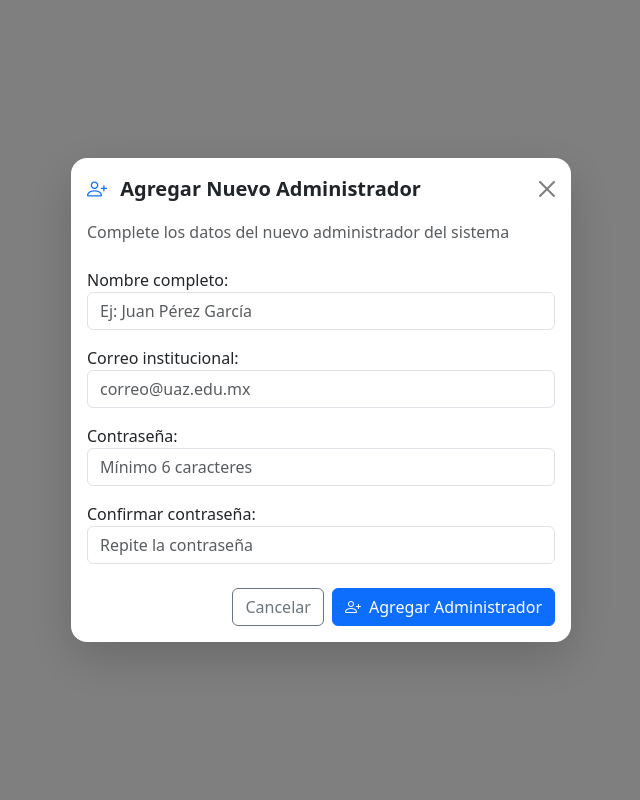
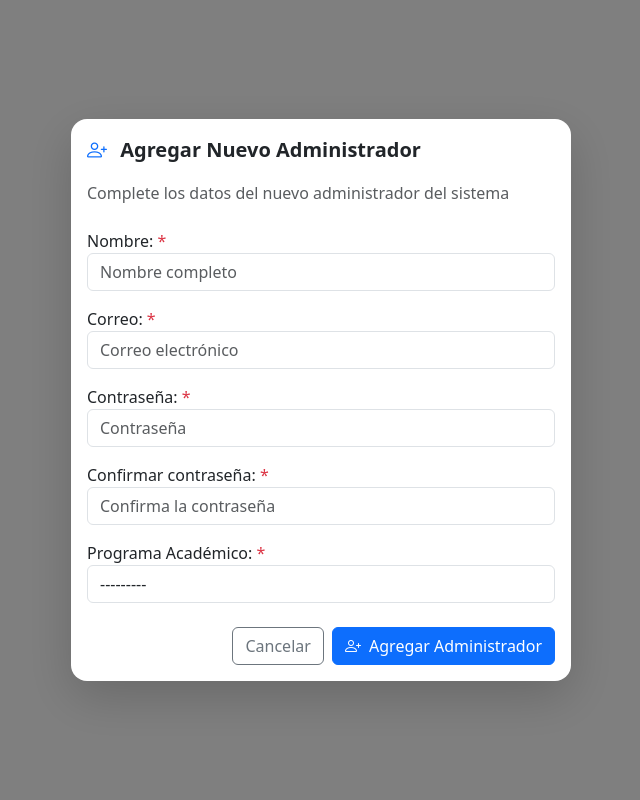
Before and after one commit to MJavoso/InfraUAZ, a Django app: page /registro-admin/ in a window 1280 px wide. Shown: the whole page, without its empty margins (319-959 px from the left). Run offline with Django 5.2, Linux system fonts and the light colour scheme; data comes from the database, SQL or seed files in the repository; parts of the project's set-up code (start-up, migrations or seed data) failed here and were passed over.

Commit message:
Cuadro de dialogo CU-08 hecho.

```diff
--- a/InfraUAZ/usuarios/forms.py
+++ b/InfraUAZ/usuarios/forms.py
@@ -2,6 +2,7 @@
 from .validators import validar_correo_uaz
 from .models import Denunciante, Usuario, Administrador
 from django.core.exceptions import ValidationError
+from denuncias.models import ProgramaAcademico
 
 class DenuncianteForm(forms.Form):
     nombre = forms.CharField(
@@ -105,62 +106,61 @@
 
 #agregar administrador
 class AdministradorForm(forms.Form):
+    correo = forms.EmailField(
+        label="Correo",
+        widget=forms.EmailInput(attrs={'class': 'form-control', 'placeholder': 'Correo electrónico'})
+    )
     nombre = forms.CharField(
+        label="Nombre",
         max_length=100,
-        label='Nombre completo',
-        widget=forms.TextInput(attrs={
-            "class": "form-control",
-            "placeholder": "Ej: Juan Pérez García"
-        })
-    )
-    correo = forms.EmailField(
-        label='Correo institucional',
-        widget=forms.EmailInput(attrs={
-            "class": "form-control",
-            "placeholder": "correo@uaz.edu.mx"
-        })
+        widget=forms.TextInput(attrs={'class': 'form-control', 'placeholder': 'Nombre completo'})
     )
     contrasena = forms.CharField(
-        label='Contraseña',
-        min_length=6,
-        widget=forms.PasswordInput(attrs={
-            "class": "form-control",
-            "placeholder": "Mínimo 6 caracteres"
-        })
+        label="Contraseña",
+        widget=forms.PasswordInput(attrs={'class': 'form-control', 'placeholder': 'Contraseña'})
     )
     confirmar_contrasena = forms.CharField(
-        label='Confirmar contraseña',
-        min_length=6,
-        widget=forms.PasswordInput(attrs={
-            "class": "form-control",
-            "placeholder": "Repite la contraseña"
-        })
+        label="Confirmar contraseña",
+        widget=forms.PasswordInput(attrs={'class': 'form-control', 'placeholder': 'Confirma la contraseña'})
+    )
+    programa_academico = forms.ModelChoiceField(
+        label="Programa Académico",
+        queryset=ProgramaAcademico.objects.all(),
+        widget=forms.Select(attrs={'class': 'form-control'})
     )
 
     def clean(self):
+        #Validar que las contraseñas coincidan
         cleaned_data = super().clean()
         contrasena = cleaned_data.get('contrasena')
-        confirmar = cleaned_data.get('confirmar_contrasena')
+        confirmar_contrasena = cleaned_data.get('confirmar_contrasena')
 
-        if contrasena != confirmar:
-            raise ValidationError("Las contraseñas no coinciden")
-
-        # Verificar que el correo no exista ya
-        correo = cleaned_data.get('correo')
-        if Administrador.objects.filter(correo=correo).exists():
-            raise ValidationError("El correo ya está registrado")
-
+        if contrasena and confirmar_contrasena and contrasena != confirmar_contrasena:
+            raise forms.ValidationError("Las contraseñas no coinciden")
         return cleaned_data
 
+    def clean_correo(self):
+        correo = self.cleaned_data['correo']
+        if Usuario.objects.filter(correo=correo).exists():
+            raise forms.ValidationError("Este correo ya está registrado.")
+        return correo
+
     def save(self):
+        correo = self.cleaned_data['correo']
         nombre = self.cleaned_data['nombre']
-        correo = self.cleaned_data['correo']
         contrasena = self.cleaned_data['contrasena']
+        programa = self.cleaned_data['programa_academico']
 
-        # Crear el administrador
+
+        usuario = Usuario.objects.create_staff_user(
+            correo=correo,
+            nombre=nombre,
+            contrasena=contrasena
+        )
+
         admin = Administrador.objects.create(
-            nombre=nombre,
-            correo=correo,
-            contraseña=contrasena  # Opcional: aquí podrías hashearla
+            usuario=usuario,
+            programa_academico=programa
         )
+
         return admin
--- a/InfraUAZ/usuarios/templates/registro_admin.html
+++ b/InfraUAZ/usuarios/templates/registro_admin.html
@@ -3,6 +3,11 @@
 {% block title %}Agregar Administrador{% endblock %}
 
 {% block content %}
+<div class="text-center mt-5">
+
+</div>
+
+<!-- Modal de administrador -->
 <div class="modal show d-block" id="adminModal" tabindex="-1" aria-labelledby="adminModalLabel" aria-hidden="false" style="background-color: rgba(0,0,0,0.5);">
   <div class="modal-dialog modal-dialog-centered">
     <div class="modal-content shadow-lg border-0 rounded-4">
@@ -11,7 +16,6 @@
         <h5 class="modal-title fw-bold" id="modalAdminLabel">
           <i class="bi bi-person-plus me-2 text-primary"></i> Agregar Nuevo Administrador
         </h5>
-        <button type="button" class="btn-close" data-bs-dismiss="modal" aria-label="Cerrar"></button>
       </div>
 
       <div class="modal-body">
@@ -19,7 +23,7 @@
           Complete los datos del nuevo administrador del sistema
         </p>
 
-        <!-- Mensajes de éxito o error -->
+        <!-- Mensajes generales -->
         {% if messages %}
           {% for message in messages %}
             <div class="alert {% if message.tags %}alert-{{ message.tags }}{% endif %}" role="alert">
@@ -28,33 +32,41 @@
           {% endfor %}
         {% endif %}
 
-        <!-- Formulario Django -->
+        <!-- Formulario -->
         <form method="post">
           {% csrf_token %}
+
+          <!-- Errores no asociados que no van a un campo específico -->
           {{ form.non_field_errors }}
 
           <div class="mb-3">
-            {{ form.nombre.label_tag }}
+            {{ form.nombre.label_tag }} <span class="text-danger">*</span>
             {{ form.nombre }}
             {{ form.nombre.errors }}
           </div>
 
           <div class="mb-3">
-            {{ form.correo.label_tag }}
+            {{ form.correo.label_tag }} <span class="text-danger">*</span>
             {{ form.correo }}
             {{ form.correo.errors }}
           </div>
 
           <div class="mb-3">
-            {{ form.contrasena.label_tag }}
+            {{ form.contrasena.label_tag }} <span class="text-danger">*</span>
             {{ form.contrasena }}
             {{ form.contrasena.errors }}
           </div>
 
           <div class="mb-3">
-            {{ form.confirmar_contrasena.label_tag }}
+            {{ form.confirmar_contrasena.label_tag }} <span class="text-danger">*</span>
             {{ form.confirmar_contrasena }}
             {{ form.confirmar_contrasena.errors }}
+          </div>
+
+          <div class="mb-3">
+            {{ form.programa_academico.label_tag }} <span class="text-danger">*</span>
+            {{ form.programa_academico }}
+            {{ form.programa_academico.errors }}
           </div>
 
           <div class="d-flex justify-content-end mt-4">
--- a/InfraUAZ/usuarios/views.py
+++ b/InfraUAZ/usuarios/views.py
@@ -7,6 +7,7 @@
 from .forms import DenuncianteForm
 from django.contrib import messages
 from .forms import AdministradorForm
+from django.shortcuts import render, redirect
 
 def registrar_denunciante(request: HttpRequest):
     form = DenuncianteForm()
@@ -84,12 +85,11 @@
     if request.method == "POST":
         form = AdministradorForm(request.POST)
         if form.is_valid():
-            # Guardar el administrador
-            form.save()
-            messages.success(request, "Administrador agregado correctamente")
-            form = AdministradorForm()  # Limpiar el formulario
+            form.save()  # <-- ahora hace todo internamente
+            messages.success(request, "Administrador agregado correctamente.")
+            return redirect('registro_admin')
         else:
-            messages.error(request, "Por favor corrige los errores del formulario")
+            messages.error(request, "Por favor corrige los errores del formulario.")
     else:
         form = AdministradorForm()
 
```
